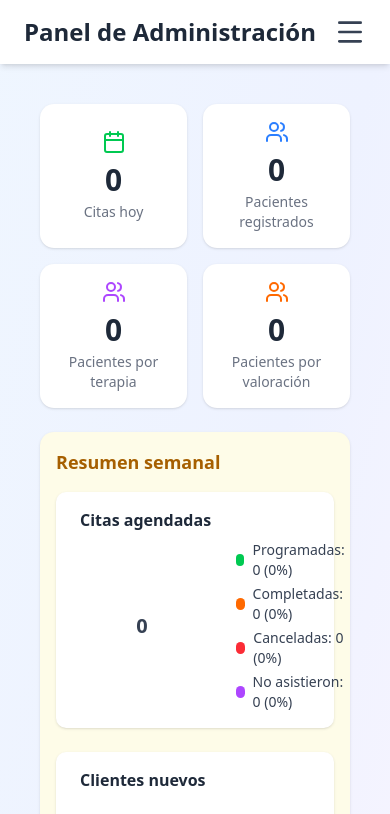
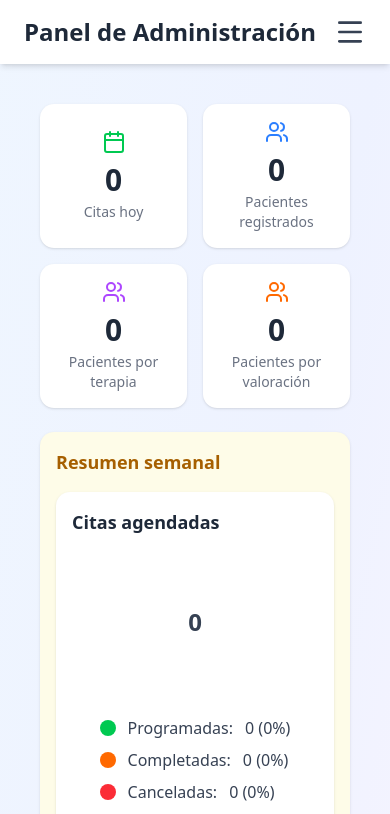
Before and after one commit to miguel-catuche/proyecto-citas, a React (Vite) app: page /metricas in a window 390 px wide. Shown: the top 814 px of the page. Built offline with nearby package versions, Linux system fonts and the light colour scheme; no server answers; the database is empty; sample sign-in values are in the browser's storage.

Commit message:
Se hizo el responsive para la pagina de estadisticas

```diff
--- a/package.json
+++ b/package.json
@@ -29,7 +29,8 @@
     "react-router-dom": "^7.9.1",
     "react-scroll-sync": "^1.0.2",
     "tailwind-merge": "^3.3.1",
-    "tailwind-variants": "^3.1.1"
+    "tailwind-variants": "^3.1.1",
+    "xlsx": "^0.18.5"
   },
   "devDependencies": {
     "@eslint/js": "^9.33.0",
--- a/src/components/DonutCard.jsx
+++ b/src/components/DonutCard.jsx
@@ -12,9 +12,11 @@ const DonutCard = ({ titulo, total, data }) => {
     const totalSum = data.reduce((acc, item) => acc + item.value, 0);
 
     return (
-        <div className="bg-white rounded-lg shadow p-4 w-full">
-            <h4 className="text-md font-semibold text-gray-800 mb-2 ml-2">{titulo}</h4>
-            <div className="flex flex-row items-center gap-6 w-full">
+        <div className="bg-white rounded-xl shadow-sm p-4 w-full">
+            <h4 className="text-lg font-semibold text-gray-800 mb-4">{titulo}</h4>
+
+            <div className="flex flex-col sm:flex-row items-center sm:items-start gap-6 w-full">
+                {/* Donut visual */}
                 <div className="relative w-[140px] h-[140px] flex-shrink-0">
                     <svg viewBox="0 0 36 36" className="w-full h-full">
                         {data.reduce((acc, item, i) => {
@@ -34,32 +36,31 @@ const DonutCard = ({ titulo, total, data }) => {
                                     strokeDashoffset={100 - offset}
                                     className={colores[i % colores.length].stroke}
                                 />
-
-
                             );
                             return acc;
                         }, { offset: 0, elements: [] }).elements}
                     </svg>
-                    <div className="absolute inset-0 flex items-center justify-center text-xl font-bold text-gray-700">
+                    <div className="absolute inset-0 flex items-center justify-center text-2xl font-bold text-gray-700">
                         {total}
                     </div>
                 </div>
 
-                {/* Leyenda con porcentajes */}
-                <div className="flex-1 flex flex-col gap-1 text-sm text-gray-700">
+                {/* Leyenda */}
+                <div className="flex-1 flex flex-col gap-2 text-base text-gray-700">
                     {data.map((item, i) => {
                         const porcentaje = total === 0 ? 0 : Math.round((item.value / total) * 100);
                         return (
-                            <div key={i} className="flex items-center gap-2">
-                                <div className={`w-3 h-3 rounded-full ${colores[i % colores.length].bg}`}></div>
-                                <span>{item.label}: {item.value} ({porcentaje}%)</span>
+                            <div key={i} className="flex items-center gap-3">
+                                <div className={`w-4 h-4 rounded-full ${colores[i % colores.length].bg}`}></div>
+                                <span className="font-medium">{item.label}:</span>
+                                <span>{item.value} ({porcentaje}%)</span>
                             </div>
-
                         );
                     })}
                 </div>
             </div>
         </div>
+
     );
 };
 
```
Also changed, not shown: 1 other file (tests, documents, lock files or other folders).
